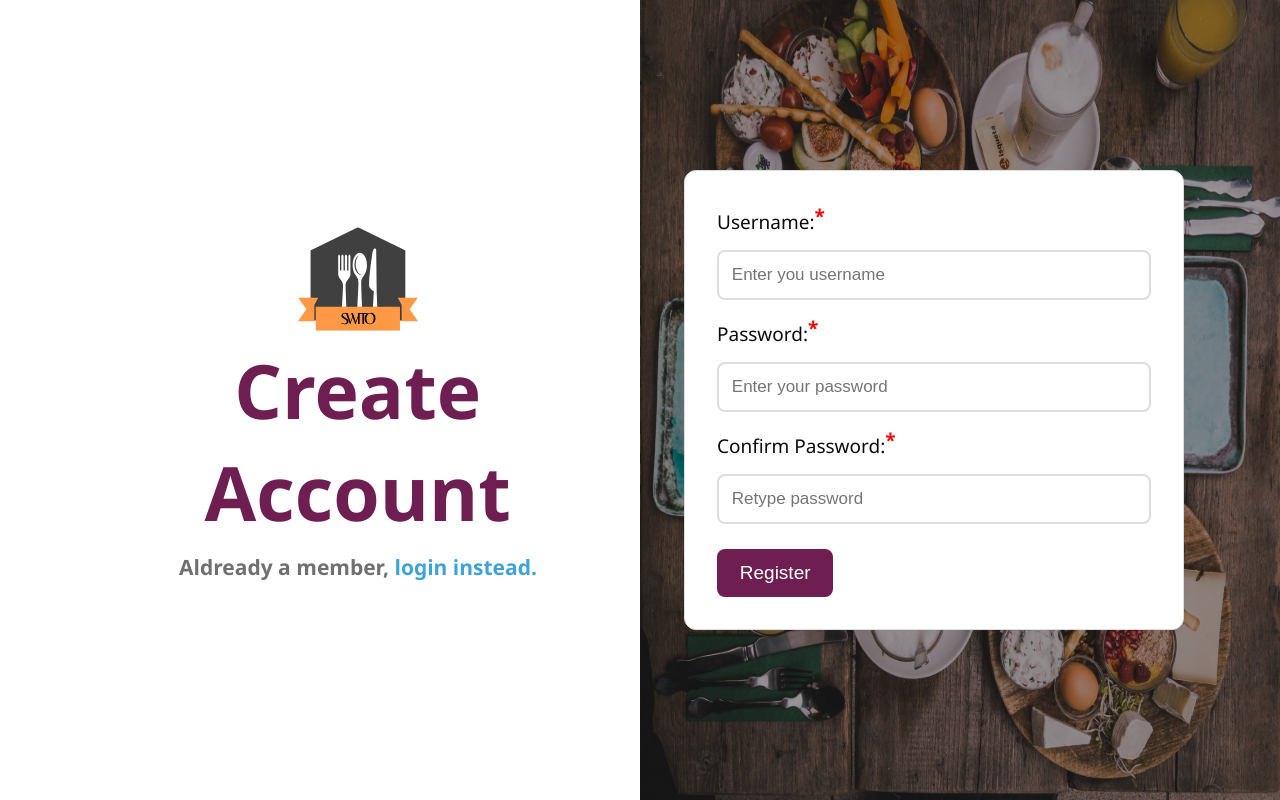
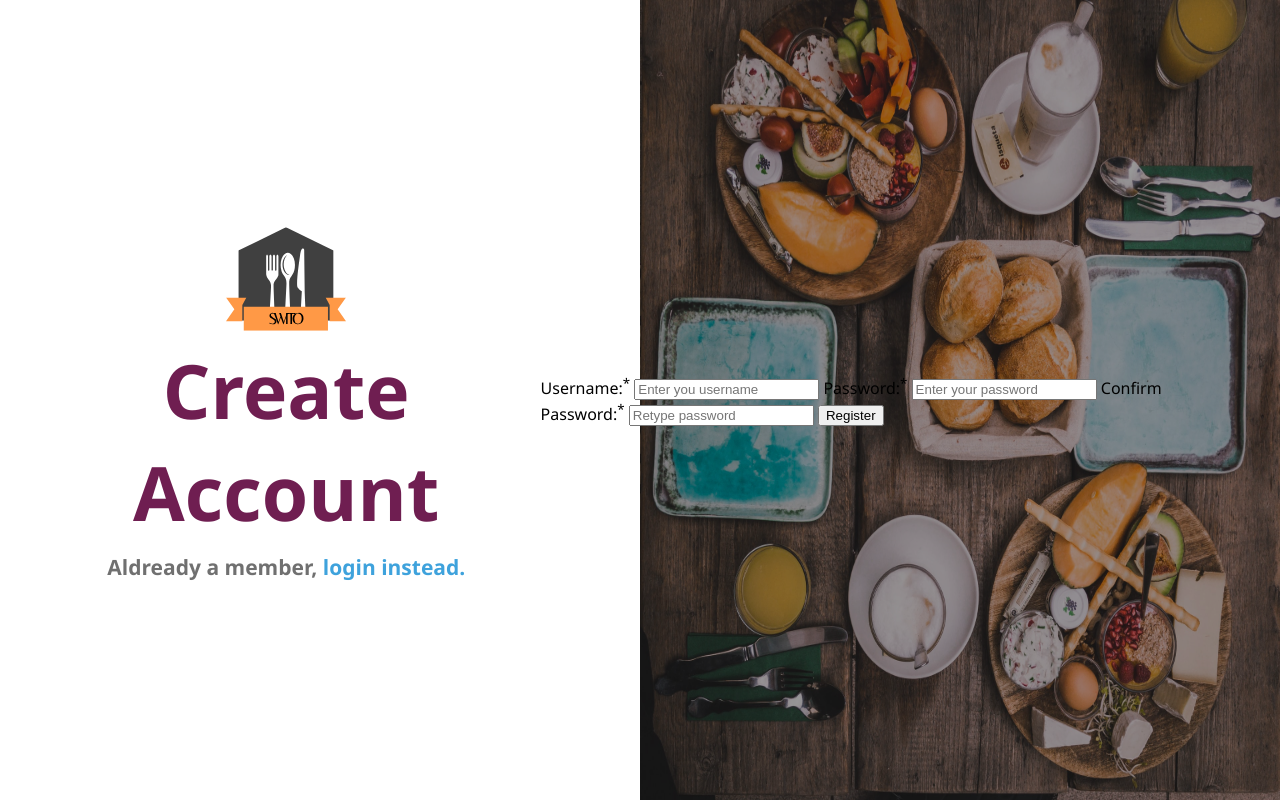
Before and after one commit to ASHIK11ab/swito, a Flask app: page /register in a window 1280 px wide. Run offline with Flask 2, Linux system fonts and the light colour scheme; parts of the project's set-up code (start-up, migrations or seed data) failed here and were passed over.

Commit message:
minor ui updates for small devices

```diff
--- a/static/css/login-register.css
+++ b/static/css/login-register.css
@@ -5,9 +5,8 @@
    ------------------------
      1. General styles
      2. Information section
-     3. Form section
-     4. Animations
-     5. Media Queries
+     3. Animations
+     4. Media Queries
 */
 
 
@@ -103,70 +102,6 @@ body {
   text-decoration: underline;
 }
 
-/* -------------
-      3. Form
-   ------------- */
-
-form {
-  width: 500px;
-  padding: 2rem;
-  background-color: #fff;
-  border: 1.8px solid #ddd;
-  border-radius: 12px;
-  box-sizing: border-box;
-  z-index: 1;
-}
-
-form label {
-  display: inline-block;
-  color: #0c0c0c;
-  font-size: 19px;
-}
-
-/* Indicator to indicate mandatory fields. */
-form sup {
-  color: #ff0000;
-  font-weight: bold;
-  font-size: 19px;
-}
-
-form input {
-  position: relative;
-  width: 100%;
-  margin: 15px 0;
-  font-size: 17px;
-  padding: .8rem;
-  border: 2px solid #ddd;
-  border-radius: 8px;
-  /* Changing the caret color to brand color. */
-  caret-color: var(--brand-color);
-  box-sizing: border-box;
-  outline: none;
-}
-
-form input:focus {
-  outline: none;
-  border: 2px solid var(--blue-link-color);
-  transition: border .5s;
-}
-
-form button {
-  margin-top: 10px;
-  padding: .7rem 1.3rem;
-  border: 2px solid var(--brand-color);
-  border-radius: 8px;
-  background-color: var(--brand-color);
-  color: #fff;
-  font-size: 19px;
-  cursor: pointer;
-  transition: background-color .4s;
-}
-
-form button:hover {
-  background-color: #7e3864;
-  color: #fff;
-}
-
 /* Class used to style the error message. */
 .text-danger {
   color: #da1b1b;
@@ -177,7 +112,7 @@ form button:hover {
 }
 
 /* ------------------
-      4. Animations
+      3. Animations
    ------------------ */
 
 /* Animates a element to slide from left. */
@@ -202,7 +137,7 @@ form button:hover {
 }
 
 /* ---------------------
-      5. Media Queries
+      4. Media Queries
    --------------------- */
 
 @media (max-width: 1220px) {
@@ -226,18 +161,21 @@ form button:hover {
     padding-bottom: 2.3rem;
     box-sizing: border-box;
   }
-
-  .form-section {
-    margin-top: 3rem;
-    padding-top: 0rem;
-  }
 }
 
 /* Media queries for medium size devices. */
 @media (max-width: 700px) {
+  .main-container {
+    width: 100%;
+  }
+
   /* Resetting the font sizes. */
   .info-section h1 {
     font-size: 60px;
+  }
+
+  .form-section {
+    padding: 2rem 16px;
   }
 
   form {
```
